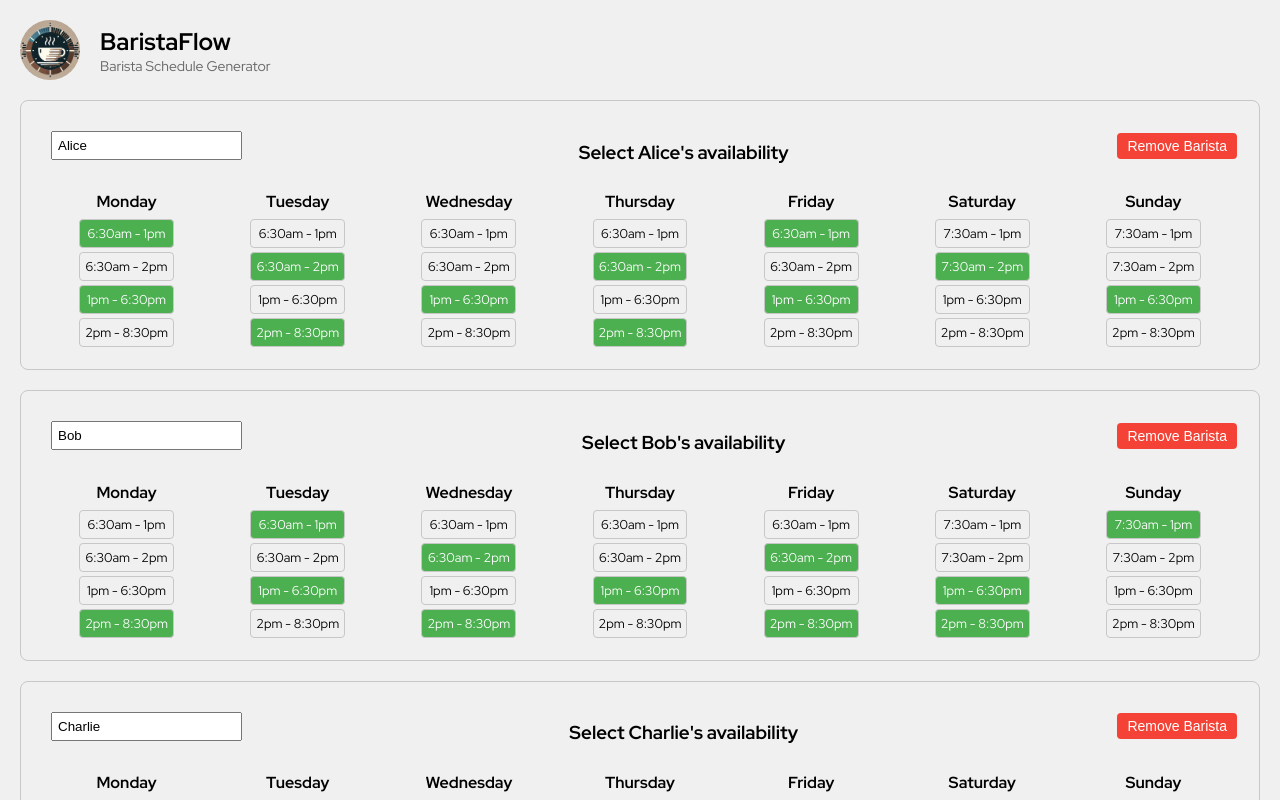
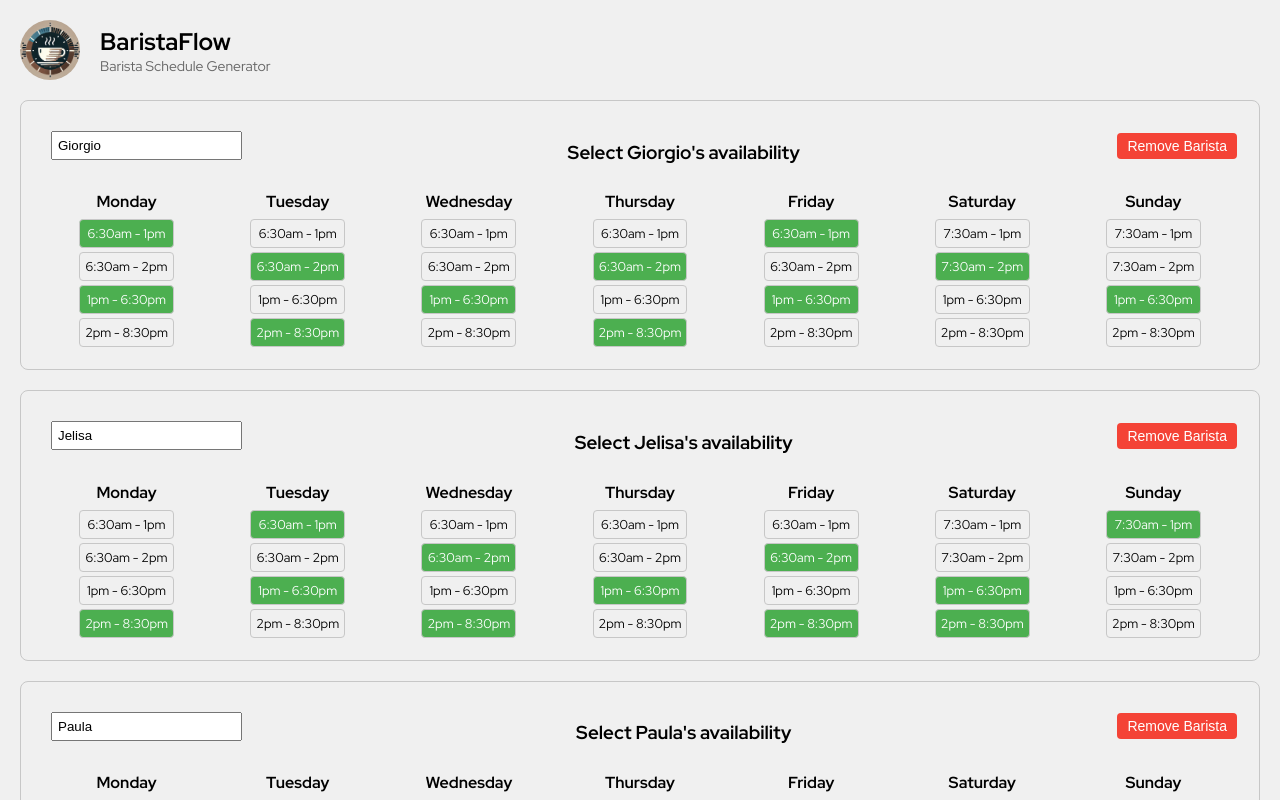
Before and after one commit to br1saturno/barista-schedule-generator, a React (Create React App) app: page / in a window 1280 px wide. Shown: the top 800 px of the page. Built offline with nearby package versions, Linux system fonts and the light colour scheme.

Commit message:
Changed baristas names

```diff
--- a/src/App.js
+++ b/src/App.js
@@ -18,7 +18,7 @@ function Modal({ isOpen, onClose, children }) {
 function App() {
   const [baristas, setBaristas] = useState([
     {
-      name: 'Alice',
+      name: 'Giorgio',
       availability: {
         Monday: ['6:30am - 1pm', '1pm - 6:30pm'],
         Tuesday: ['6:30am - 2pm', '2pm - 8:30pm'],
@@ -30,7 +30,7 @@ function App() {
       }
     },
     {
-      name: 'Bob',
+      name: 'Jelisa',
       availability: {
         Monday: ['2pm - 8:30pm'],
         Tuesday: ['6:30am - 1pm', '1pm - 6:30pm'],
@@ -42,7 +42,7 @@ function App() {
       }
     },
     {
-      name: 'Charlie',
+      name: 'Paula',
       availability: {
         Monday: ['1pm - 6:30pm'],
         Tuesday: ['2pm - 8:30pm'],
```
